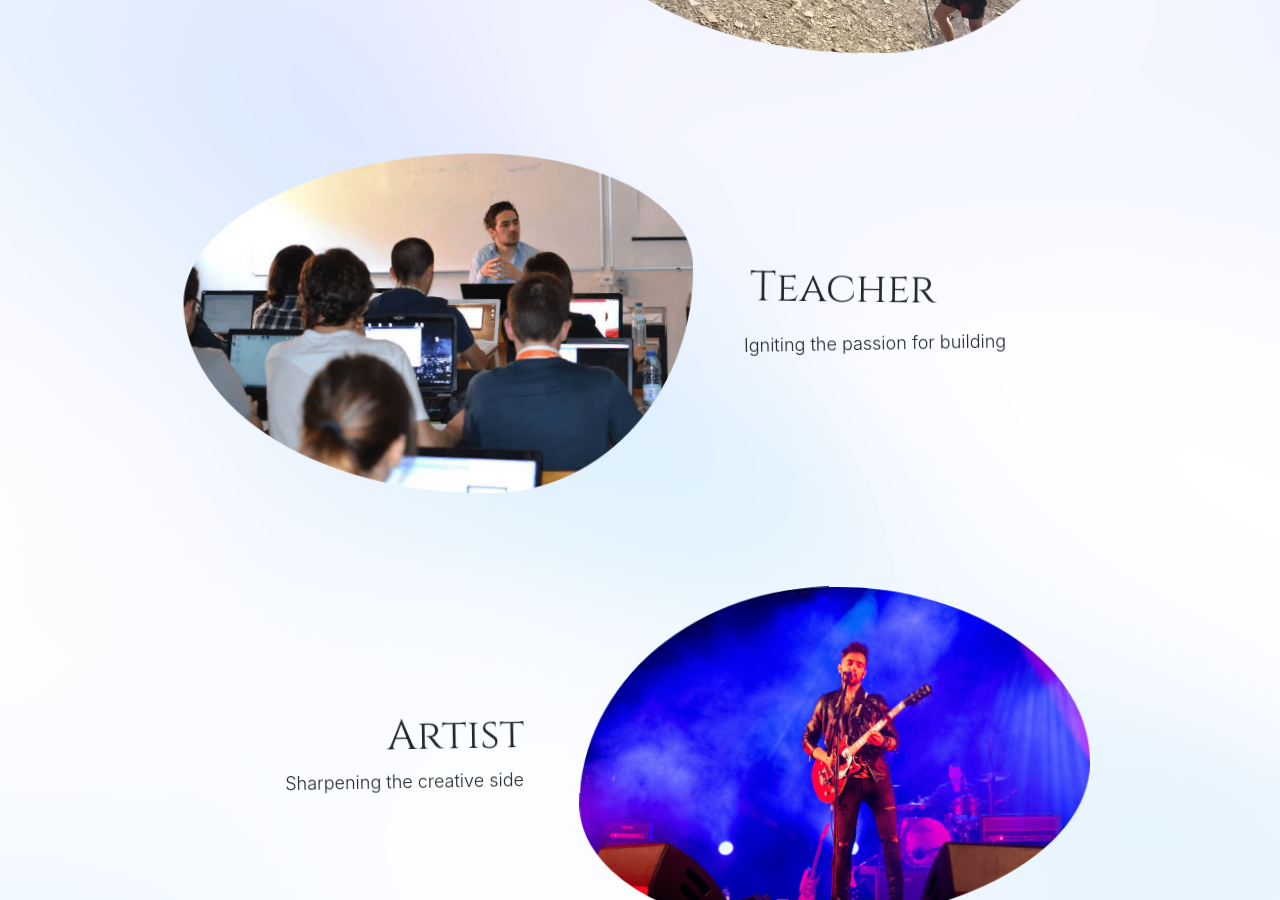
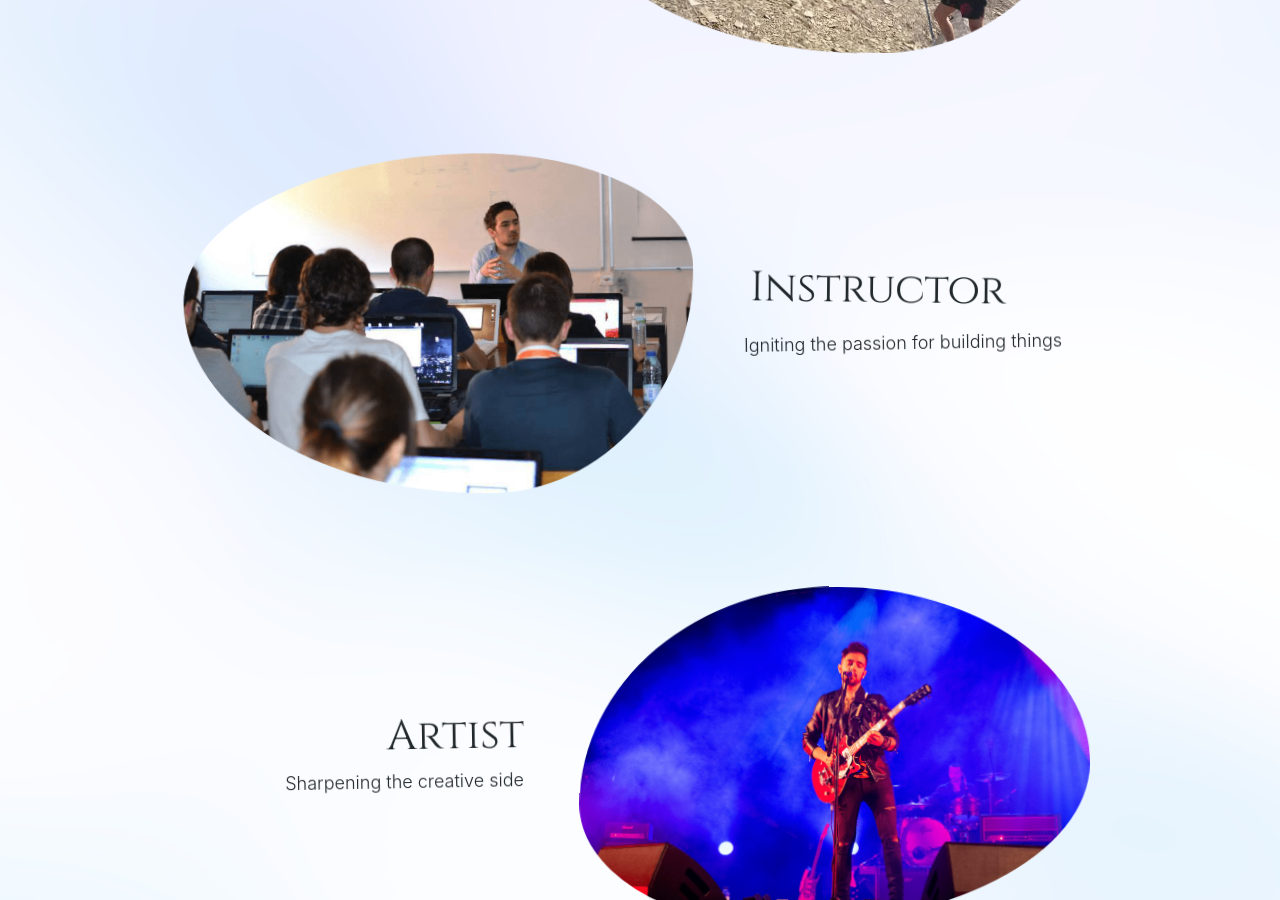
Before and after one commit to luismarques-io/luismarques-io.github.io, a Jekyll site: the page built from index.markdown, in a window 1280 px wide and 900 px high, scrolled down 7325 px. Built offline with Jekyll 4.4.1, drawn with Linux system fonts in a browser that asks for light colours; nearby versions of some CDN libraries; some web fonts are replaced; a script that is not in the unit is left out.

Commit message:
Improve content in other interests

```diff
--- a/_data/hobbies.yml
+++ b/_data/hobbies.yml
@@ -8,8 +8,8 @@
   image: /assets/images/hobbies/Swiss Alps.jpeg
   # image: /assets/images/hobbies/magicpattern-blob-1628713443148.png
 
-- title: Teacher
-  description: Igniting the passion for building
+- title: Instructor
+  description: Igniting the passion for building things
   image: /assets/images/hobbies/ENEI crop-min.png
   # image: /assets/images/hobbies/magicpattern-blob-1628713189839.png
 
```
